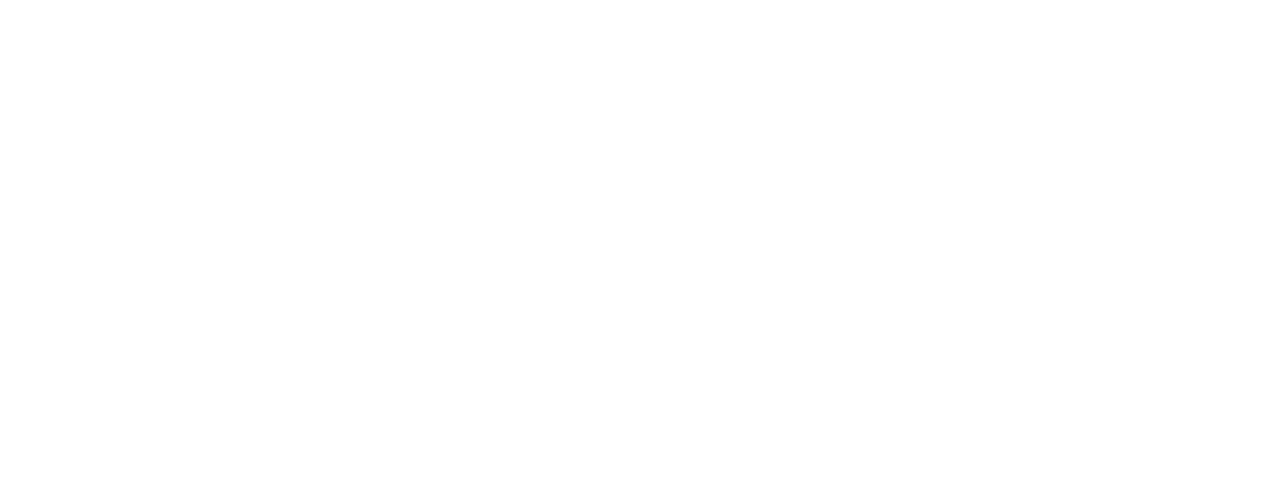
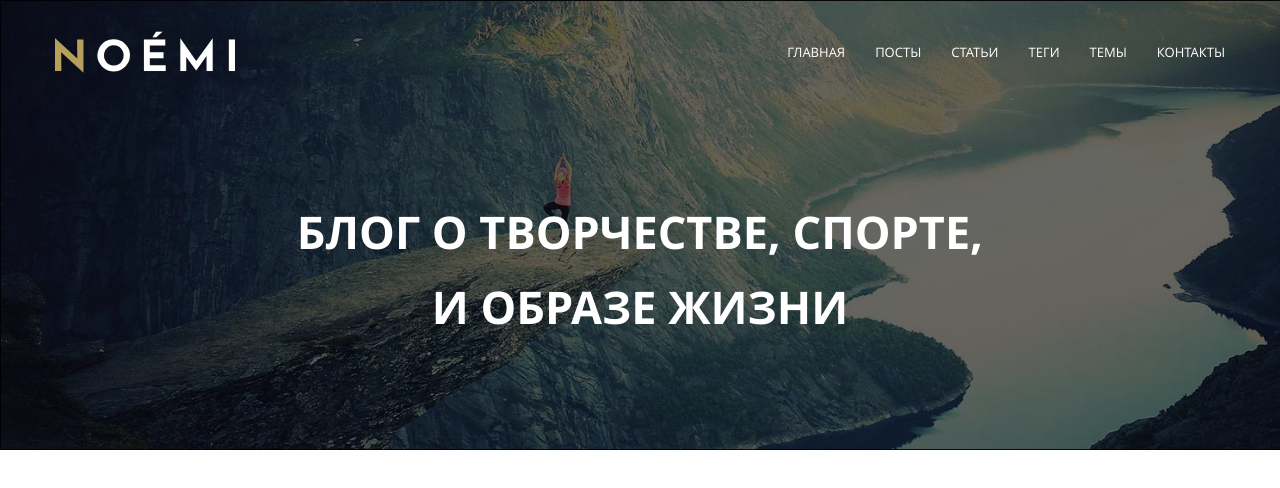
Before and after one commit to GriXXe/html-diploma, a plain HTML site: page index.html in a window 1280 px wide. Drawn offline with Linux system fonts and the light colour scheme.

Commit message:
hero created

```diff
--- a/index.html
+++ b/index.html
@@ -8,6 +8,26 @@
     <link rel="stylesheet" href="style.css">
 </head>
 <body>
-
+    <section class="hero-section">
+        <div class="container">
+            <header class="header">
+                <img src="sources/images/noemi-logo.svg" alt="logo" class="logo-img">
+                <div class="nav">
+                    <ul class="menu">
+                        <li><a href="#" class="link">Главная</a></li>
+                        <li><a href="#" class="link">Посты</a></li>
+                        <li><a href="#" class="link">Статьи</a></li>
+                        <li><a href="#" class="link">Теги</a></li>
+                        <li><a href="#" class="link">Темы</a></li>
+                        <li><a href="#" class="link">Контакты</a></li>
+                    </ul>
+                </div>
+            </header>
+            <div class="text">
+                <p class="hero-text">Блог о творчестве, спорте,
+                    и образе жизни</p>
+            </div>
+        </div>
+    </section>
 </body>
 </html>
--- a/style.css
+++ b/style.css
@@ -0,0 +1,94 @@
+@font-face {
+    font-family: OpenSans;
+    src: url(sources/fonts/OpenSans-Bold.woff);
+    font-weight: 800;
+    font-style: bold;
+}
+
+@font-face {
+    font-family: OpenSans;
+    src: url(sources/fonts/OpenSans-Regular.woff);
+    font-weight: 400;
+    font-style: normal;
+}
+
+body {
+    padding: 0;
+    margin: 0;
+}
+
+.hero-section {
+    background-image: url(sources/images/banner-bg.jpg);
+    background-repeat: no-repeat;
+    background-size: cover;
+    display: flex;
+    width: 100%;
+    height: 450px;
+    text-align: center;
+    flex-wrap: wrap;
+    justify-content: center;
+    position: relative;
+}
+
+.hero-section::after {
+    content: "";
+    background-color: #000;
+    opacity: 0.6;
+    z-index: 2;
+    position: absolute;
+    top: 0;
+    bottom: 0;
+    right: 0;
+    left: 0;
+}
+
+.container {
+    width: 1200px;
+    position: relative;
+    z-index: 3;
+}
+
+.header {
+    display: flex;
+    text-align: center;
+    justify-content: space-between;
+    padding: 0 15px;
+    margin-top: 30px;
+}
+
+.logo-img {
+    max-width: 180px;
+}
+
+.menu {
+    text-decoration: none;
+    list-style-type: none;
+    display: flex;
+    color: #fff;
+    text-transform: uppercase;
+    gap: 30px;
+    font-family: OpenSans;
+    font-size: 13px;
+}
+
+.text {
+    color: #fff;
+    font-family: OpenSans;
+    font-weight: bold;
+    font-size: 45px;
+    line-height: 75px;
+    display: flex;
+    justify-content: space-around;
+    margin-top: 120px;
+}
+
+.link {
+    text-decoration: none;
+    color: inherit;
+}
+
+.hero-text {
+    max-width: 700px;
+    text-transform: uppercase;
+    margin: 0;
+}
```
